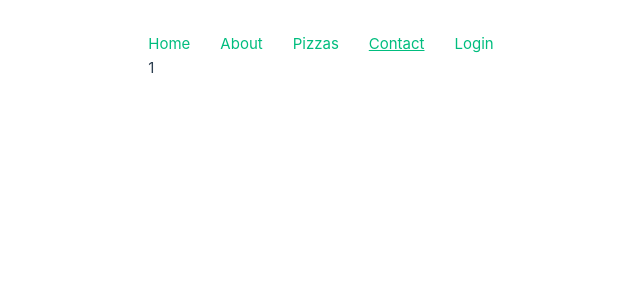
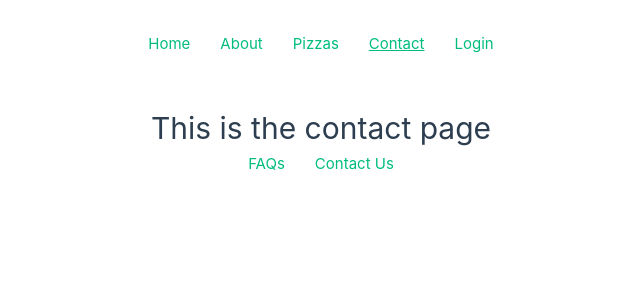
Before and after one commit to dieetcola/vue-pizza, a Vue app: page /contact in a window 1280 px wide. Shown: the top 300 px of the page, without its empty margins (319-959 px from the left). Built offline with nearby package versions, Linux system fonts and the light colour scheme.

Commit message:
implemented component level router guards

```diff
--- a/src/router/index.ts
+++ b/src/router/index.ts
@@ -1,4 +1,9 @@
-import { createRouter, createWebHistory, type RouteRecordRaw } from 'vue-router'
+import {
+  createRouter,
+  createWebHistory,
+  type RouteRecordRaw,
+  type RouteLocationNormalizedLoaded
+} from 'vue-router'
 
 import HomeView from '../views/HomeView.vue'
 import AboutView from '../views/AboutView.vue'
@@ -20,7 +25,10 @@ const routes: RouteRecordRaw[] = [
   {
     path: '/pizzas',
     name: 'pizzas',
-    component: PizzasView
+    component: PizzasView,
+    props: (route: RouteLocationNormalizedLoaded) => ({
+      searchTerm: route.query?.search || ''
+    })
   },
   {
     path: '/contact',
--- /dev/null
+++ b/src/views/ContactFormView.vue
@@ -0,0 +1,5 @@
+<template>
+  <form>
+    <h2>1111</h2>
+  </form>
+</template>
--- a/src/views/ContactView.vue
+++ b/src/views/ContactView.vue
@@ -1,5 +1,32 @@
-<script setup lang="ts"></script>
+<script setup lang="ts">
+import { onBeforeRouteLeave } from "vue-router";
+
+onBeforeRouteLeave((to, from, next) => {
+  const answer = window.confirm("Are you shure want to leave page???");
+
+  next(!!answer);
+});
+</script>
 
 <template>
-  <div>1</div>
+  <div class="contact-view--container">
+    <h1>This is the contact page</h1>
+    <nav>
+      <router-link to="/contact/faq">FAQs</router-link>
+      <router-link to="/contact/form">Contact Us</router-link>
+    </nav>
+    <router-view />
+  </div>
 </template>
+
+<style scoped>
+nav {
+  display: flex;
+  gap: 30px;
+  justify-content: center;
+}
+
+.contact-view--container {
+  margin: 3rem auto;
+}
+</style>
--- a/src/views/PizzasView.vue
+++ b/src/views/PizzasView.vue
@@ -6,6 +6,15 @@ import { usePizzas } from "../composables/usePizzas.ts";
 import { useSearch } from "../composables/useSearch";
 import type { Pizza } from "../types/Pizza.ts";
 import { watch, type Ref, onUpdated} from "vue";
+
+// from routes
+const props = defineProps({
+  searchTerm: {
+    type: String,
+    required: false,
+    default: ""
+  }
+})
 
 const { pizzas } = usePizzas();
 const router = useRouter();
@@ -18,7 +27,8 @@ type PizzaSearch = {
 
 const { search, searchResults }: PizzaSearch = useSearch({
   items: pizzas,
-  defaultSearch: route.query?.search as string,
+  // defaultSearch: route.query?.search as string,
+  defaultSearch: props.searchTerm
 });
 
 watch(search, (value, prevValue) => {
```
